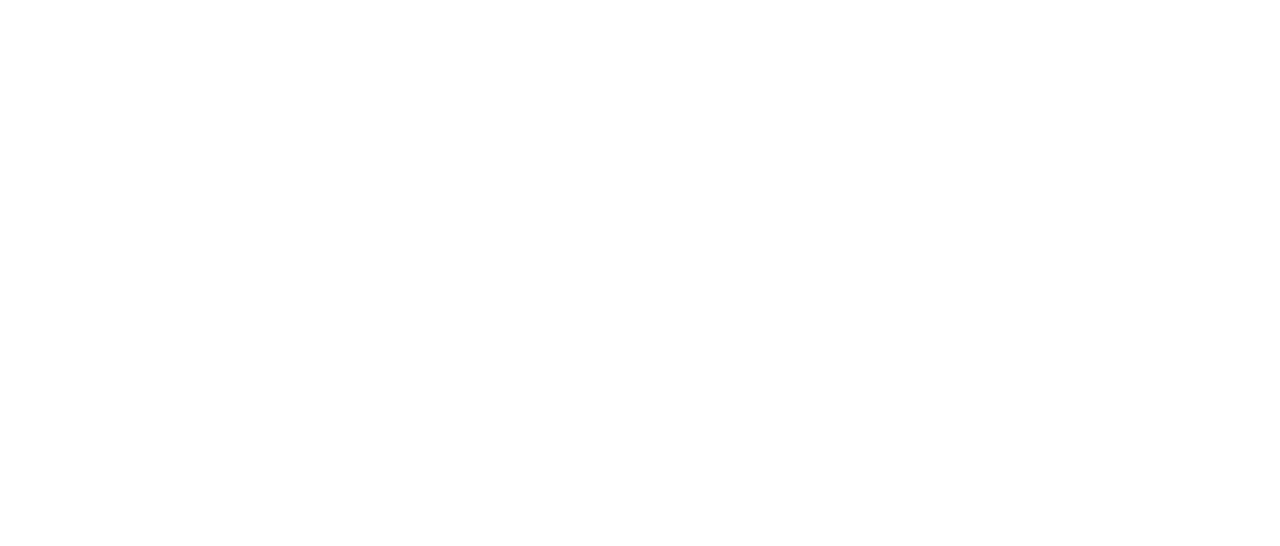
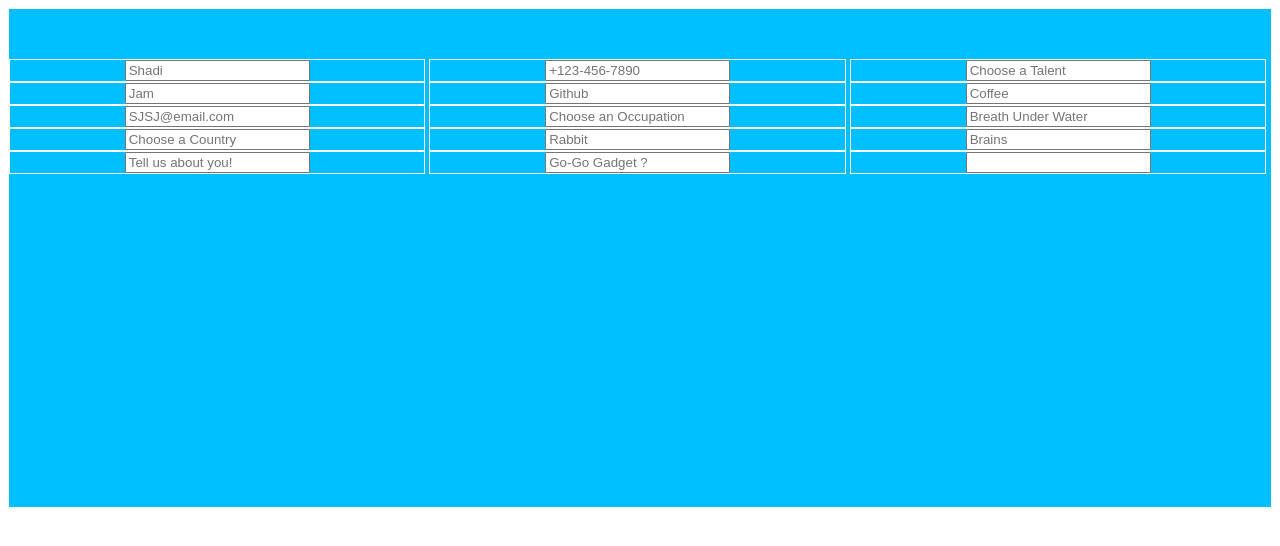
Before and after one commit to ShadiJam/html_sj, a plain HTML site: page index.html in a window 1280 px wide. Drawn offline with Linux system fonts and the light colour scheme.

Commit message:
Add Forms

```diff
--- a/index.html
+++ b/index.html
@@ -7,10 +7,58 @@
     <link href="./style.css" rel="stylesheet"/>
 </head>
 <body>
-    <div class="grid">
-        <div class="column1"></div>
-        <div class="column2"></div>
-        <div class="column3"></div>
+    <div class="main_grid">
+        <div class="column1">
+            <form id="firstname" method="post">
+                <input name="FIRST NAME" type="text" placeholder="Shadi">
+            </form>
+            <form id="lastname" method="post">
+                <input name="LAST NAME" type="text" placeholder="Jam">
+            </form>
+            <form id="email" method="post">
+                <input name="email" type="text" placeholder="SJSJ@email.com">
+            </form>
+            <form id="country" method="post">
+                <input name="COUNTRY" type="text" placeholder="Choose a Country">
+            </form>
+            <form id="bio" method="post">
+                <input name="BIO" type="text" placeholder="Tell us about you!">
+            </form>
+        </div>
+        <div class="column2">
+            <form id="phone" method="post">
+                <input name="phone" type="number" placeholder="+123-456-7890">
+            </form>
+            <form id="affil" method="post">
+                <input name="affiliations" type="text" placeholder="Github">
+            </form>
+            <form id="job" method="post">
+                <input name="Occupation" type="text" placeholder="Choose an Occupation">
+            </form>
+            <form id="cat" method="post">
+                <input name="Cat" type="text" placeholder="Rabbit">
+            </form>
+            <form id="gadget" method="post">
+                <input name="Gadget" type="text" placeholder="Go-Go Gadget ?">
+            </form>
+        </div>
+        <div class="column3">
+            <form id="talent" method="post">
+                <input name="talent" type="text" placeholder="Choose a Talent">
+            </form>
+            <form id="drink" method="post">
+                <input name="drink" type="text" placeholder="Coffee">
+            </form>
+            <form id="power" method="post">
+                <input name="power" type="text" placeholder="Breath Under Water">
+            </form>
+            <form id="weapon" method="post">
+                <input name="weapon" type="text" placeholder="Brains">
+            </form>
+            <form id="comment" method="post">
+                <input name="comment" type="text">
+            </form>
+        </div>
     </div>
 
 </body>
--- a/style.css
+++ b/style.css
@@ -4,8 +4,36 @@
     box-sizing: border-box;
 }
 
-/* Overall Grid Control */
+/* Main Grid Control */
 
-.grid {
+.main_grid {
     text-align: justify;
+    width: 100%;
+    height: 500px;
+    border: 1px solid white;
+    background-color: deepskyblue;
 }
+
+.main_grid > * {
+    display: inline-block;
+    font-size: medium;
+    margin-top: 50px;
+    text-align: center;
+}
+
+* form {
+    border: 1px solid white;
+
+}
+
+.column1 {
+    width: 33%;
+}
+
+.column2 {
+    width: 33%;
+}
+
+.column3 {
+    width: 33%;
+}
```
